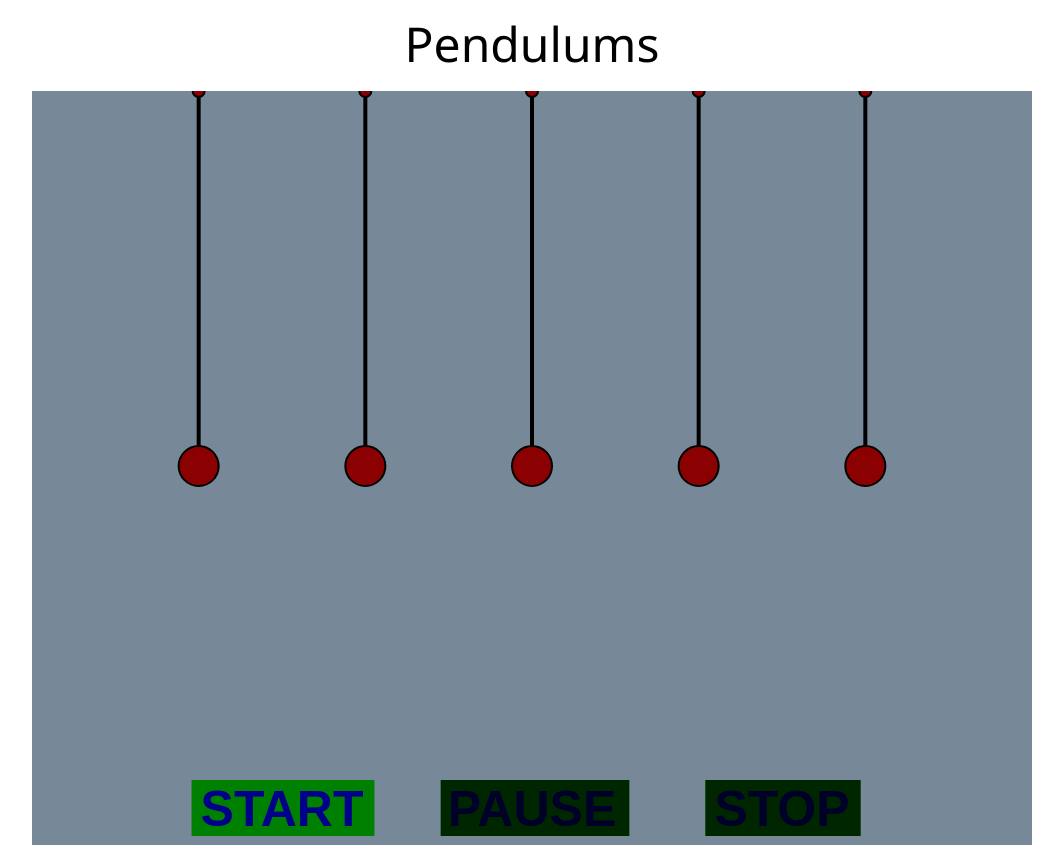
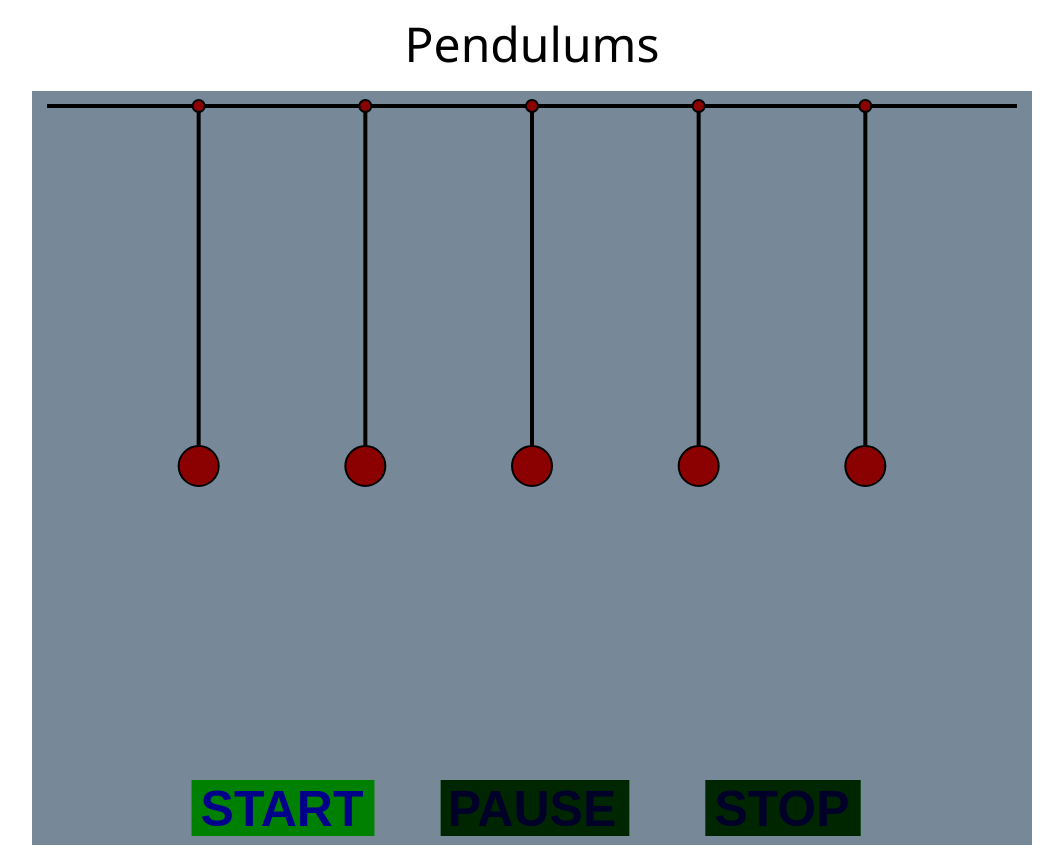
Before and after one commit to guillaume-docquier-vention/code-review-interview, a React (Create React App) app in the folder client/: page / in a window 1280 px wide. Shown: the whole page, without its empty margins (108-1171 px from the left). Built offline with nearby package versions, Linux system fonts and the light colour scheme.

Commit message:
Added anchor bar

```diff
--- a/client/src/components/PendulumsCanvas.jsx
+++ b/client/src/components/PendulumsCanvas.jsx
@@ -2,7 +2,7 @@ import React, { useCallback, useEffect, useState } from "react";
 import { getMouseCoords, getMouseDelta } from "utils";
 import { Canvas } from "components/Canvas";
 import { SERVER_URL, PENDULUM_ENDPOINT, REFRESH_PERIOD } from "constants";
-import { Circle, Pendulum } from "./shapes";
+import { Circle, Line, Pendulum } from "./shapes";
 import { Poller } from "./Poller";
 import { SimulationStates } from "./simulation-states";
 import { StartButton, PauseButton, StopButton } from "./buttons";
@@ -16,10 +16,16 @@ export const PendulumsCanvas = ({ width, height, ...canvasProps}) => {
     const [state, setState] = useState(SimulationStates.STOPPED);
     const [poll, setPoll] = useState(false);
 
+    const [anchor] = useState(new Line(
+        new Circle(15, 15),
+        new Circle(width - 15, 15),
+        4
+    ));
+
     const [pendulums] = useState([1, 2, 3, 4, 5].map(i =>
         ({
             shape: new Pendulum(
-                new Circle(i * width / 6, 0, PIVOT_RADIUS, { dragAxis: { x: true } }),
+                new Circle(i * width / 6, anchor.start.y, PIVOT_RADIUS, { dragAxis: { x: true } }),
                 new Circle(i * width / 6, height / 2, PENDULUM_RADIUS),
                 ROD_WIDTH
             ),
@@ -48,11 +54,12 @@ export const PendulumsCanvas = ({ width, height, ...canvasProps}) => {
     }, [state, setState, startButton, pauseButton, stopButton])
 
     const draw = useCallback(ctx => {
+        anchor.render(ctx);
         pendulums.forEach(pendulum => pendulum.shape.render(ctx));
         startButton.render(ctx);
         pauseButton.render(ctx);
         stopButton.render(ctx);
-    }, [pendulums, startButton, pauseButton, stopButton]);
+    }, [anchor, pendulums, startButton, pauseButton, stopButton]);
 
     const mouseDown = useCallback(e => {
         const position = getMouseCoords(e);
--- a/client/src/constants.js
+++ b/client/src/constants.js
@@ -1,4 +1,5 @@
 export const SERVER_URL = "http://localhost";
+
 export const PENDULUM_ENDPOINT = "pendulum";
 export const START_ENDPOINT = "start";
 export const PAUSE_ENDPOINT = "pause";
```
